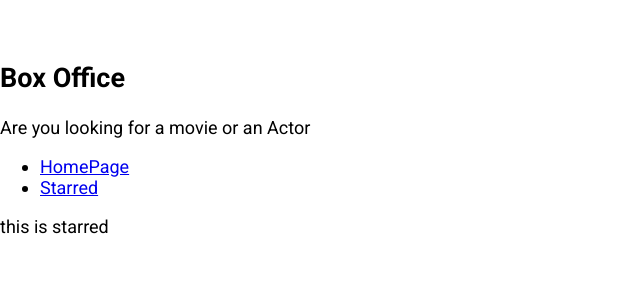
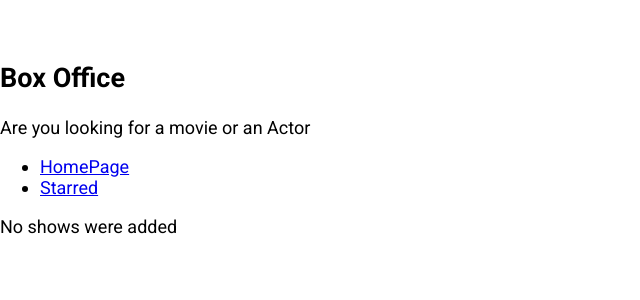
Before and after one commit to Tarun087/Box-office, a React (Create React App) app in the folder box-office/: page /starred in a window 1280 px wide. Shown: the top 300 px of the page, without its empty margins (0-640 px from the left). Built offline with nearby package versions, Linux system fonts and the light colour scheme.

Commit message:
finished starred page

```diff
--- a/box-office/src/Pages/Starred.jsx
+++ b/box-office/src/Pages/Starred.jsx
@@ -1,8 +1,42 @@
-import React from 'react';
+import React, { useEffect, useState } from 'react';
 import MainPageLayout from '../components/MainPageLayout';
+import { getApi } from '../misc/config';
+import ShowGrid from '../components/show/ShowGrid';
+import { useShows } from '../misc/customhooks';
 
 function Starred() {
-  return <MainPageLayout>this is starred</MainPageLayout>;
+  const [starred] = useShows();
+
+  const [shows, setShows] = useState(null);
+  const [isLoading, setIsLoading] = useState(true);
+  const [error, setError] = useState(null);
+
+  useEffect(() => {
+    if (starred && starred.length > 0) {
+      const promises = starred.map(showId => getApi(`/shows/${showId}`));
+      Promise.all(promises)
+        .then(apiData => apiData.map(show => ({ show })))
+        .then(Results => {
+          setShows(Results);
+          setIsLoading(false);
+        })
+        .catch(err => {
+          setError(err.message);
+          setIsLoading(false);
+        });
+    } else {
+      setIsLoading(false);
+    }
+  }, []);
+
+  return (
+    <MainPageLayout>
+      {isLoading && <div>Shows are Loading</div>}
+      {error && <div>Error occured : {error}</div>}
+      {!isLoading && !shows && <div>No shows were added</div>}
+      {!isLoading && !error && shows && <ShowGrid data={shows} />}
+    </MainPageLayout>
+  );
 }
 
 export default Starred;
```
